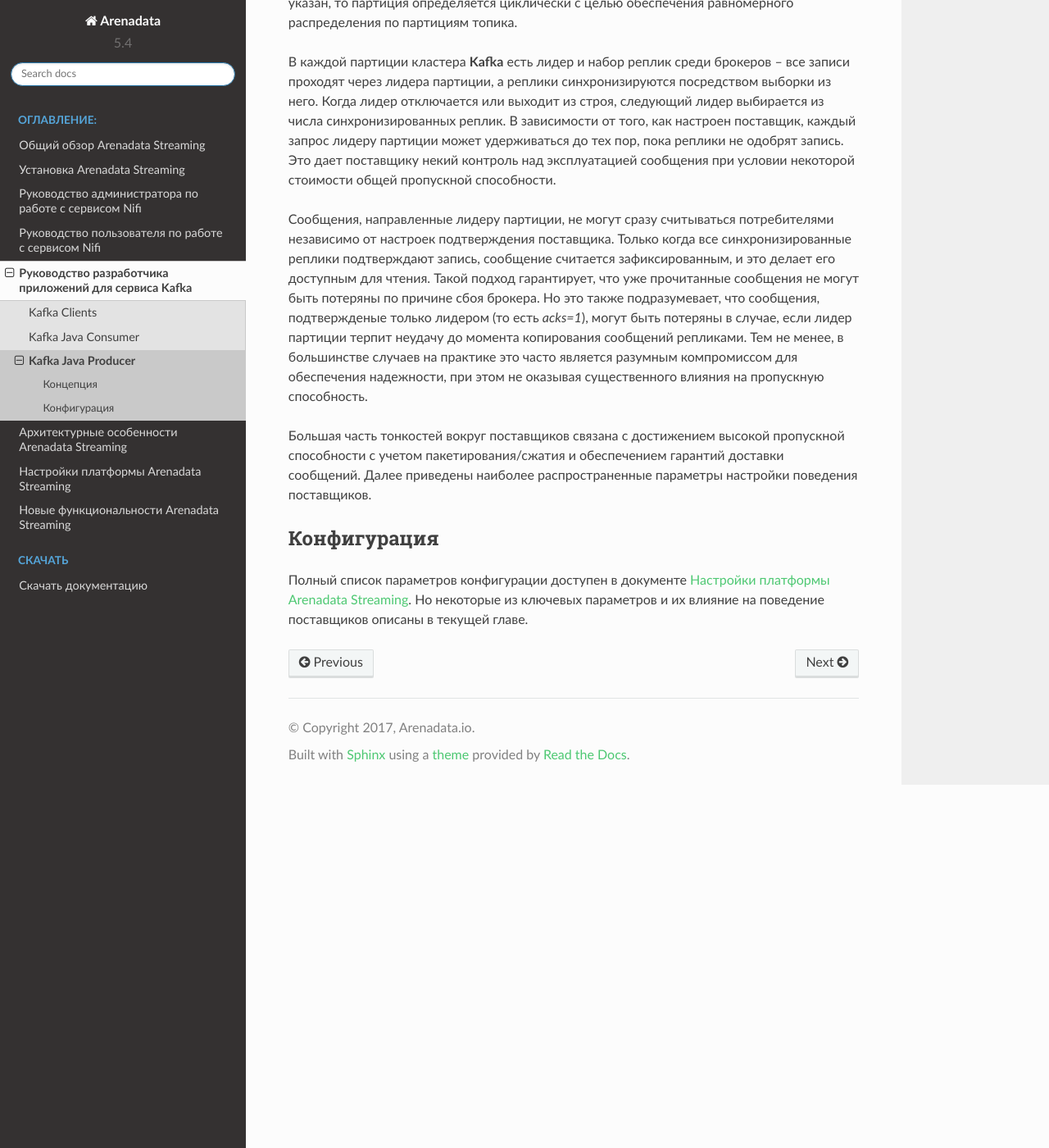
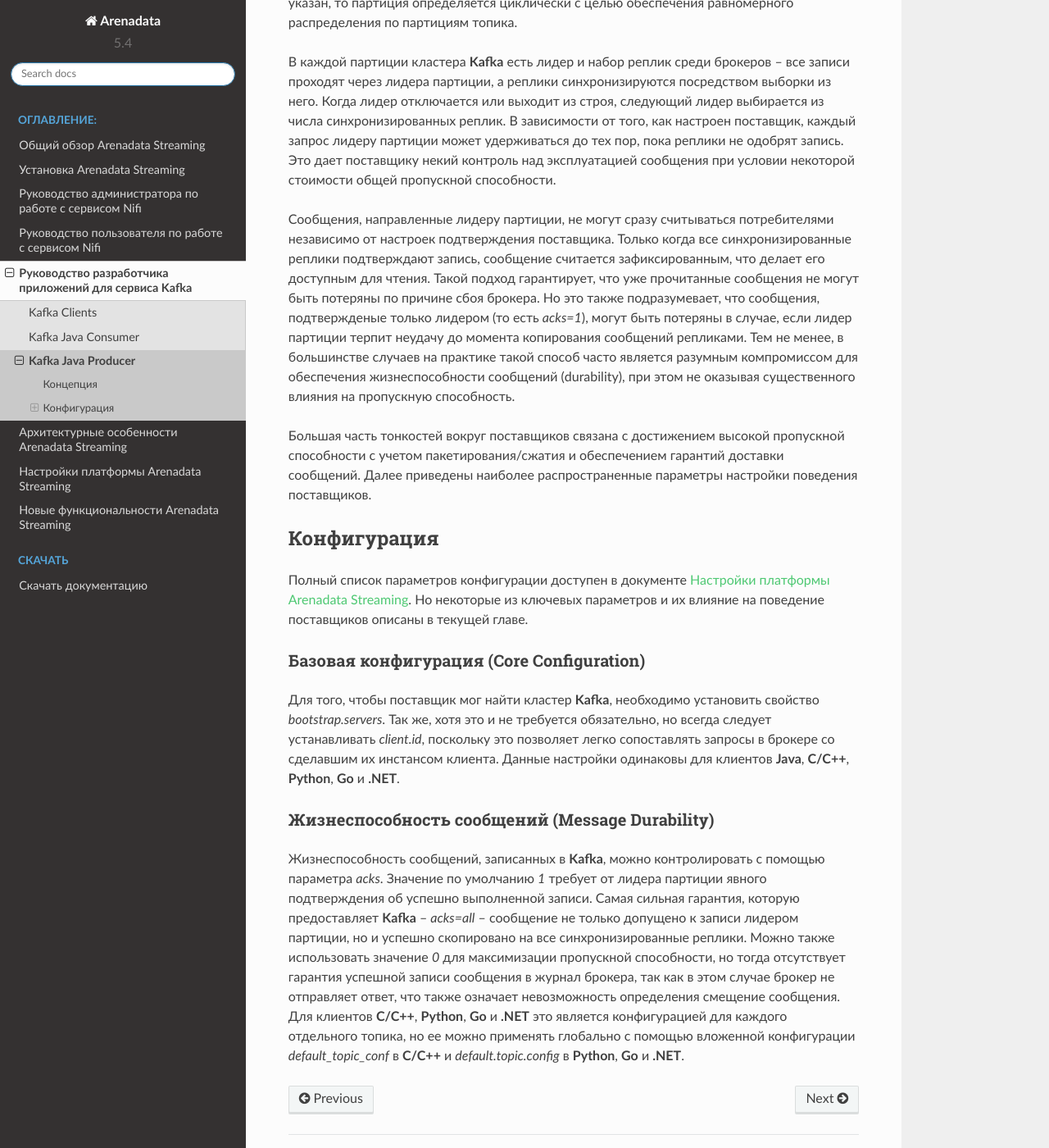
Before and after one commit to arenadata/docs_ads, a Sphinx documentation site: the page built from source/DeveloperKafka/Producer.rst, in a window 1280 px wide and 1400 px high, scrolled down 512 px. Shown: the whole window at 82% size. Built offline with Sphinx 7.4.7 and the Read the Docs theme 2.0.0, drawn with Linux system fonts in a browser that asks for light colours; pages that are not in the unit, such as notebooks, are missing from menus.

Commit message:
Update Producer.rst

```diff
--- a/source/DeveloperKafka/Producer.rst
+++ b/source/DeveloperKafka/Producer.rst
@@ -13,7 +13,7 @@ Kafka Java Producer
 
 В каждой партиции кластера **Kafka** есть лидер и набор реплик среди брокеров -- все записи проходят через лидера партиции, а реплики синхронизируются посредством выборки из него. Когда лидер отключается или выходит из строя, следующий лидер выбирается из числа синхронизированных реплик. В зависимости от того, как настроен поставщик, каждый запрос лидеру партиции может удерживаться до тех пор, пока реплики не одобрят запись. Это дает поставщику некий контроль над эксплуатацией сообщения при условии некоторой стоимости общей пропускной способности.
 
-Сообщения, направленные лидеру партиции, не могут сразу считываться потребителями независимо от настроек подтверждения поставщика. Только когда все синхронизированные реплики подтверждают запись, сообщение считается зафиксированным, и это делает его доступным для чтения. Такой подход гарантирует, что уже прочитанные сообщения не могут быть потеряны по причине сбоя брокера. Но это также подразумевает, что сообщения, подтвержденые только лидером (то есть *acks=1*), могут быть потеряны в случае, если лидер партиции терпит неудачу до момента копирования сообщений репликами. Тем не менее, в большинстве случаев на практике это часто является разумным компромиссом для обеспечения надежности, при этом не оказывая существенного влияния на пропускную способность.
+Сообщения, направленные лидеру партиции, не могут сразу считываться потребителями независимо от настроек подтверждения поставщика. Только когда все синхронизированные реплики подтверждают запись, сообщение считается зафиксированным, что делает его доступным для чтения. Такой подход гарантирует, что уже прочитанные сообщения не могут быть потеряны по причине сбоя брокера. Но это также подразумевает, что сообщения, подтвержденые только лидером (то есть *acks=1*), могут быть потеряны в случае, если лидер партиции терпит неудачу до момента копирования сообщений репликами. Тем не менее, в большинстве случаев на практике такой способ часто является разумным компромиссом для обеспечения жизнеспособности сообщений (durability), при этом не оказывая существенного влияния на пропускную способность.
 
 Большая часть тонкостей вокруг поставщиков связана с достижением высокой пропускной способности с учетом пакетирования/сжатия и обеспечением гарантий доставки сообщений. Далее приведены наиболее распространенные параметры настройки поведения поставщиков.
 
@@ -22,3 +22,15 @@ Kafka Java Producer
 -------------
 
 Полный список параметров конфигурации доступен в документе `Настройки платформы Arenadata Streaming <https://docs.arenadata.io/ads/Config/index.html>`_. Но некоторые из ключевых параметров и их влияние на поведение поставщиков описаны в текущей главе.
+
+
+Базовая конфигурация (Core Configuration)
+^^^^^^^^^^^^^^^^^^^^^^^^^^^^^^^^^^^^^^^^^^
+
+Для того, чтобы поставщик мог найти кластер **Kafka**, необходимо установить свойство *bootstrap.servers*. Так же, хотя это и не требуется обязательно, но всегда следует устанавливать *client.id*, поскольку это позволяет легко сопоставлять запросы в брокере со сделавшим их инстансом клиента. Данные настройки одинаковы для клиентов **Java**, **C/C++**, **Python**, **Go** и **.NET**.
+
+
+Жизнеспособность сообщений (Message Durability)
+^^^^^^^^^^^^^^^^^^^^^^^^^^^^^^^^^^^^^^^^^^^^^^^^^
+
+Жизнеспособность сообщений, записанных в **Kafka**, можно контролировать с помощью параметра *acks*. Значение по умолчанию *1* требует от лидера партиции явного подтверждения об успешно выполненной записи. Самая сильная гарантия, которую предоставляет **Kafka** -- *acks=all* -- сообщение не только допущено к записи лидером партиции, но и успешно скопировано на все синхронизированные реплики. Можно также использовать значение *0* для максимизации пропускной способности, но тогда отсутствует гарантия успешной записи сообщения в журнал брокера, так как в этом случае брокер не отправляет ответ, что также означает невозможность определения смещение сообщения. Для клиентов **C/C++**, **Python**, **Go** и **.NET** это является конфигурацией для каждого отдельного топика, но ее можно применять глобально с помощью вложенной конфигурации *default_topic_conf* в **C/C++** и *default.topic.config* в **Python**, **Go** и **.NET**.
```
